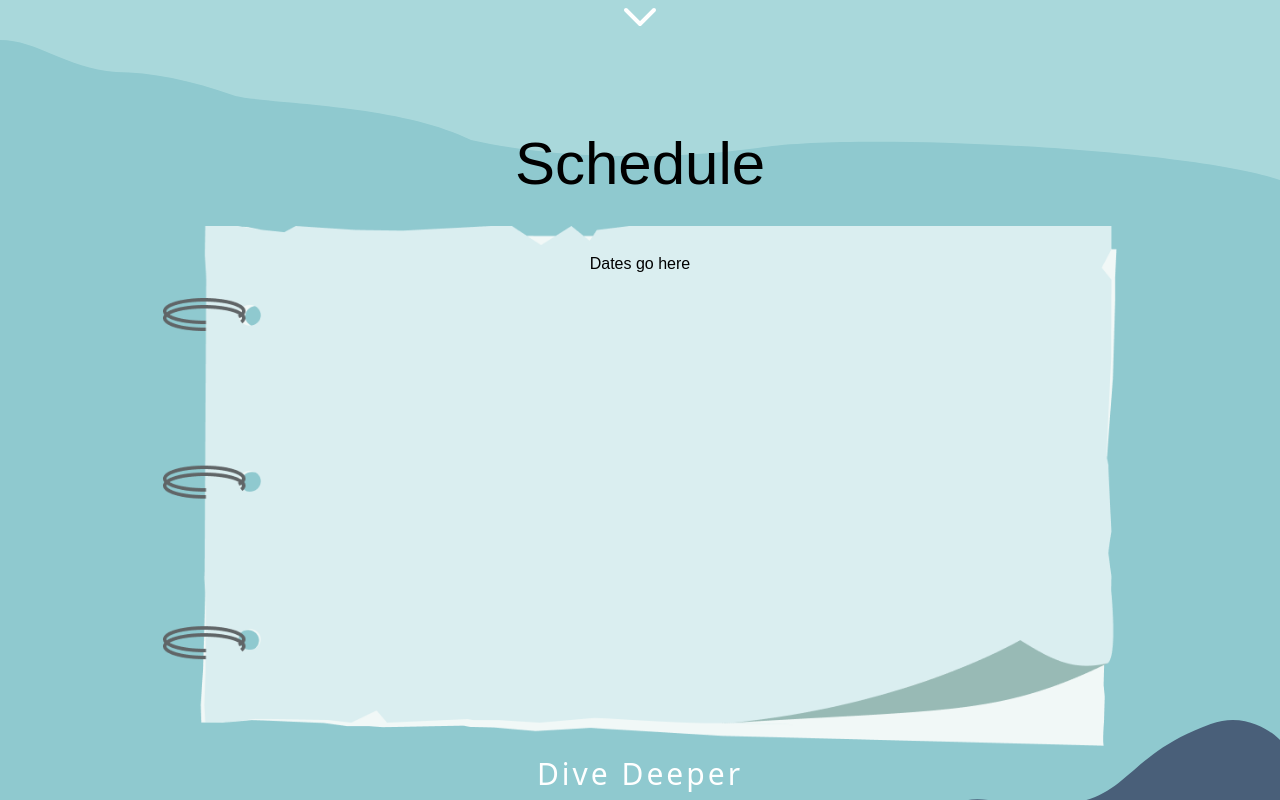
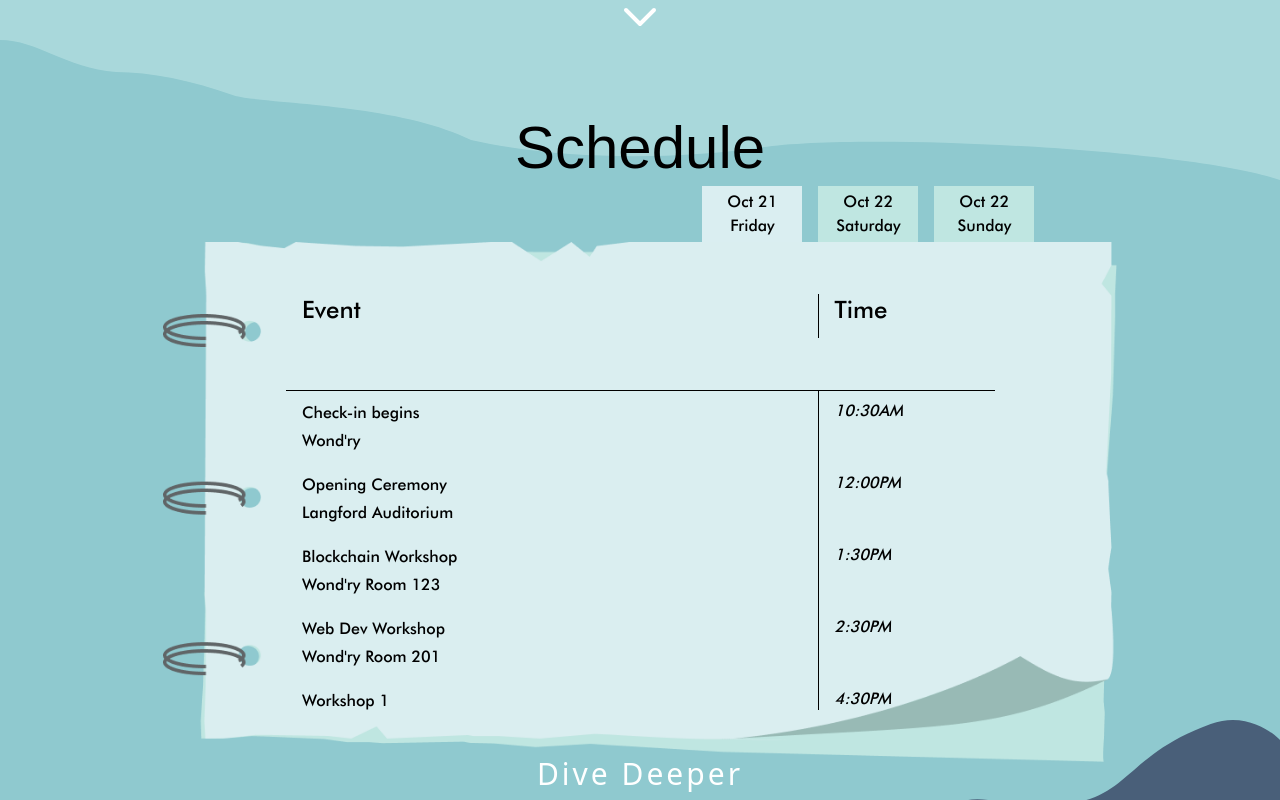
Before and after one commit to VandyHacks/vh9-promo-site, a Svelte app: page / in a window 1280 px wide. Shown: the part 2360-3160 px from the top of the page. Built offline with nearby package versions, Linux system fonts and the light colour scheme; a web font is replaced by a local one.

Commit message:
schedule page now functional and read from csv file

```diff
--- a/package.json
+++ b/package.json
@@ -22,6 +22,7 @@
         "tailwindcss": "^3.1.4"
     },
     "dependencies": {
+        "papaparse": "^5.3.2",
         "sirv-cli": "^2.0.0",
         "surge": "^0.23.1",
         "svelte-matrix": "^1.0.0",
--- a/src/pages/Schedule.svelte
+++ b/src/pages/Schedule.svelte
@@ -1,24 +1,118 @@
 <script>
     import DiveDeeper from '../components/DiveDeeper.svelte'
+    import Papa from 'papaparse'
+
+    let selectedDay = 1
+    let scheduleOfTheDay = ''
     export let y
+
+    Papa.parse(`./schedule/Day1.csv`, {
+        download: true,
+        header: true,
+        complete: function (results) {
+            scheduleOfTheDay = results.data
+        },
+    })
+
+    function getScheduleOfTheDay(day) {
+        selectedDay = day
+        Papa.parse(`./schedule/Day${day}.csv`, {
+            download: true,
+            header: true,
+            complete: function (results) {
+                scheduleOfTheDay = results.data
+            },
+        })
+    }
 </script>
 
 <div id="custom-linear-gradient" class="flex relative h-screen w-screen">
-    <!-- <div class="absolute z-[1]">This is Schedule page {y} px</div> -->
     <div class="m-auto z-[1]">
-        <div class="pb-4 md:pb-8 text-2xl md:text-4xl lg:text-6xl">
-            Schedule
-        </div>
-        <div class="relative h-[65vh] w-auto px-4">
+        <div class="pb-16 text-2xl md:text-4xl lg:text-6xl">Schedule</div>
+        <div class="relative h-[65vh] w-auto px-4 font-['Futura']">
+            <!-- Navigate between pages -->
+            <div
+                class="absolute flex flex-row space-x-4 -top-14 right-1/2 translate-x-1/2 md:right-[10%] md:translate-x-0"
+            >
+                <div
+                    class="w-[100px] {selectedDay == 1
+                        ? 'bg-[#DAEEF1]'
+                        : 'bg-[#BFE6E1]'} pb-10 pt-1 hover:cursor-pointer"
+                    on:click={() => getScheduleOfTheDay(1)}
+                >
+                    <p>Oct 21</p>
+                    <p>Friday</p>
+                </div>
+                <div
+                    class="w-[100px] {selectedDay == 2
+                        ? 'bg-[#DAEEF1]'
+                        : 'bg-[#BFE6E1]'} pb-10 pt-1 hover:cursor-pointer"
+                    on:click={() => getScheduleOfTheDay(2)}
+                >
+                    <p>Oct 22</p>
+                    <p>Saturday</p>
+                </div>
+                <div
+                    class="w-[100px]  {selectedDay == 3
+                        ? 'bg-[#DAEEF1]'
+                        : 'bg-[#BFE6E1]'} pb-10 pt-1 hover:cursor-pointer"
+                    on:click={() => getScheduleOfTheDay(3)}
+                >
+                    <p>Oct 22</p>
+                    <p>Sunday</p>
+                </div>
+            </div>
+
+            <!-- Notebook png -->
             <img
-                class="h-[65vh] w-auto"
+                class="relative h-[65vh] w-auto"
                 src="/png/ScheduleNotebook.png"
                 alt="Notebook"
             />
+
+            <!-- Schedule -->
             <div
-                class="absolute top-1/2 left-1/2 transform -translate-x-1/2 -translate-y-1/2 w-[90%] h-[90%]"
+                class="absolute overflow-y-scroll top-1/2 left-1/2 transform -translate-x-1/2 -translate-y-1/2 w-[80%] h-[80%] px-10"
             >
-                Dates go here
+                <div
+                    class="grid grid-rows-7 divide-y-[1px] divide-black text-left"
+                >
+                    <!-- Title -->
+                    <div class="row-span-1">
+                        <div
+                            class="grid grid-cols-4 divide-x-[1px] divide-black"
+                        >
+                            <div
+                                class="col-span-3 text-xl md:text-2xl pb-3 pl-4"
+                            >
+                                Event
+                            </div>
+                            <div
+                                class="col-span-1 text-xl md:text-2xl pb-3 pl-4"
+                            >
+                                Time
+                            </div>
+                        </div>
+                    </div>
+                    <!-- Schedule -->
+                    <div class="row-span-6">
+                        {#each scheduleOfTheDay as schedule}
+                            <div
+                                class="grid grid-cols-4 divide-x-[1px] divide-black"
+                            >
+                                <div
+                                    class="col-span-3 text-lg md:text-xl py-2 pl-4"
+                                >
+                                    <div>{schedule.Event}</div>
+                                    <div>{schedule.Location}</div>
+                                </div>
+                                <div class="col-span-1 italic pl-4 pt-2">
+                                    {schedule.Time}
+                                </div>
+                            </div>
+                        {/each}
+                    </div>
+                </div>
             </div>
         </div>
     </div>
```
Also changed, not shown: public/png/ScheduleNotebook.png, public/schedule/Day1.csv (added), public/schedule/Day2.csv (added), public/schedule/Day3.csv (added), 1 other file (tests, documents, lock files or other folders).
